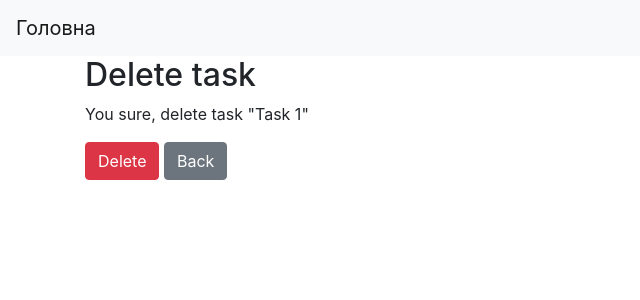
After one commit to ShutenkoStanislav/Task-traking, a Django app: page /1/delete/ in a window 1280 px wide. The commit adds this page. Shown: the top 300 px of the page, without its empty margins (0-640 px from the left). Run offline with Django 5.2, Linux system fonts and the light colour scheme; a user stored in the database is signed in; data comes from the database, SQL or seed files in the repository; both versions use the stored data as it was after the commit; some libraries are stand-ins or nearby versions.

Commit message:
add views, urls, templates for function unpate and delete task

```diff
--- a/task_app/urls.py
+++ b/task_app/urls.py
@@ -7,7 +7,10 @@ app_name = "tasks"
 urlpatterns = [
     path('', views.TaskListView.as_view(), name="task_list"),
     path('<int:pk>/', views.TaskDetailView.as_view(), name="task_detail"),
+    path('<int:pk>/update/', views.TaskUpdateView.as_view(), name="task_update"),
+    path('<int:pk>/delete/', views.TaskDeleteView.as_view(), name="task_delete"),
     path('task-create/', views.TaskCreateView.as_view(), name="task-create"),
-    path('task/<int:pk>/complete/', views.TaskCompleteView.as_view(), name="task-complete")
+    path('<int:pk>/complete/', views.TaskCompleteView.as_view(), name="task-complete"),
+
 
 ]
--- a/task_app/views.py
+++ b/task_app/views.py
@@ -1,6 +1,6 @@
 from django.shortcuts import render, get_object_or_404
 from task_app import models
-from django.views.generic import ListView, DetailView, CreateView, View
+from django.views.generic import ListView, DetailView, CreateView, View, UpdateView, DeleteView
 from django.contrib.auth.mixins import LoginRequiredMixin
 from django.urls import reverse_lazy
 from task_app.forms import TaskForm
@@ -37,3 +37,15 @@ class TaskCompleteView(LoginRequiredMixin, UserIsOwner, View):
     def get_object(self):
         task_id = self.kwargs.get("pk")
         return get_object_or_404(models.Task, pk=task_id)
+
+
+class TaskUpdateView(LoginRequiredMixin, UserIsOwner, UpdateView):
+    model = models.Task
+    form_class = TaskForm
+    template_name = "tasks/task_update_form.html"
+    success_url = reverse_lazy('tasks:task_list')
+
+class TaskDeleteView(LoginRequiredMixin, UserIsOwner, DeleteView):
+    model = models.Task
+    success_url = reverse_lazy('tasks:task_list')
+    template_name = "tasks/task_delete_form.html"
--- /dev/null
+++ b/templates/tasks/task_delete_form.html
@@ -0,0 +1,14 @@
+{% extends 'base.html' %}
+{% block content %}
+
+<div class="container">
+    <h2>Delete task</h2>
+    <p>You sure, delete task "{{ object.title }}"</p>
+    <form method="post">
+        {% csrf_token %}
+        <button type="submit" class="btn btn-danger">Delete</button>
+        <a href="{% url 'tasks:task_list' %}" class="btn btn-secondary">Back</a>
+    </form>
+</div>
+
+{% endblock %}
--- a/templates/tasks/task_detail.html
+++ b/templates/tasks/task_detail.html
@@ -6,7 +6,7 @@
     <p>{{ task.description }}</p>
     <p>Status: <span class="badge badge-primary">{{ task.status }}</span></p>
     <p>Priority: <span class="badge badge-secondary">{{ task.priority }}</span></p>
-    <a href="" class="btn btn-warning">Edit</a>
-    <a href="" class="btn btn-danger">Delete</a>
+    <a href="{% url 'tasks:task_update' task.id %}" class="btn btn-warning">Edit</a>
+    <a href="{% url 'tasks:task_delete' task.id %}" class="btn btn-danger">Delete</a>
 </div>
 {% endblock %}
```
Also changed, not shown: templates/tasks/task_update_form.html (added, +14 -0 lines), db.sqlite3, task_app/forms.py (line endings or trailing spaces).
